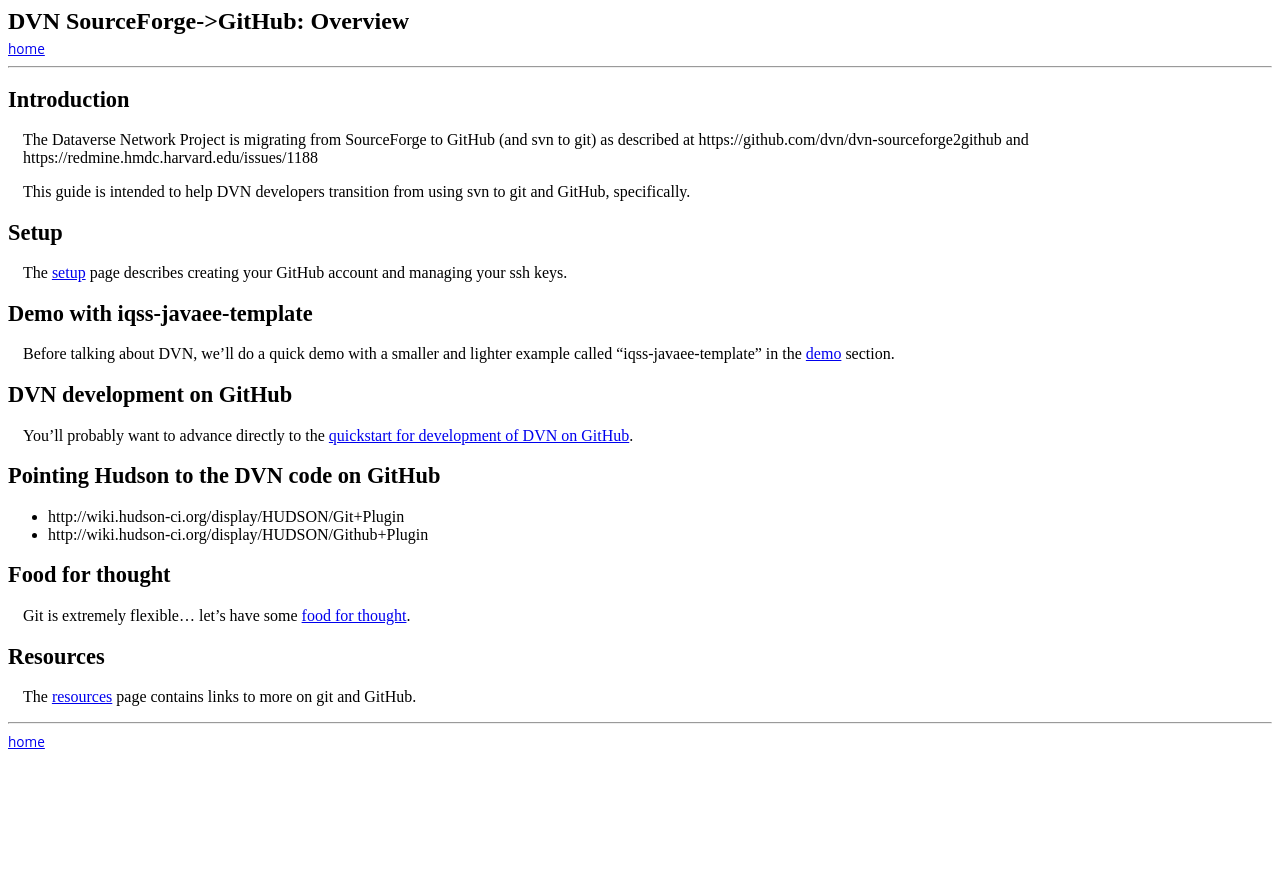
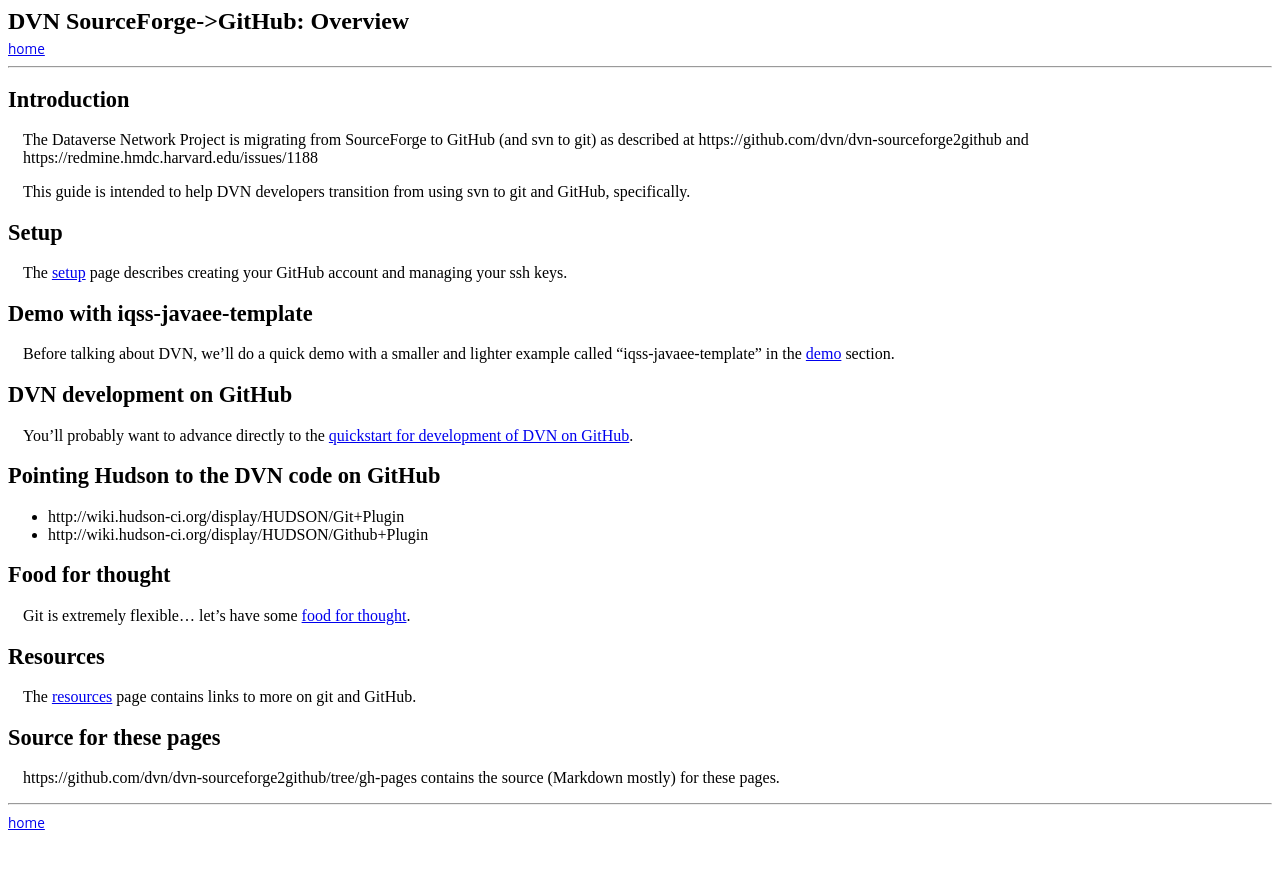
Before and after one commit to dvn/dvn-sourceforge2github, a Jekyll site: the page built from index.md, in a window 1280 px wide. Shown: the top 869 px of the page. Built offline with Jekyll 4.4.1, drawn with Linux system fonts in a browser that asks for light colours; Markdown is read by kramdown in place of the engine named in the settings.

Commit message:
explain where to find source for these pages

```diff
--- a/index.md
+++ b/index.md
@@ -32,3 +32,7 @@ Git is extremely flexible... let's have some [food for thought](food4thought).
 ## Resources
 
 The [resources](resources) page contains links to more on git and GitHub.
+
+## Source for these pages
+
+https://github.com/dvn/dvn-sourceforge2github/tree/gh-pages contains the source (Markdown mostly) for these pages.
```
